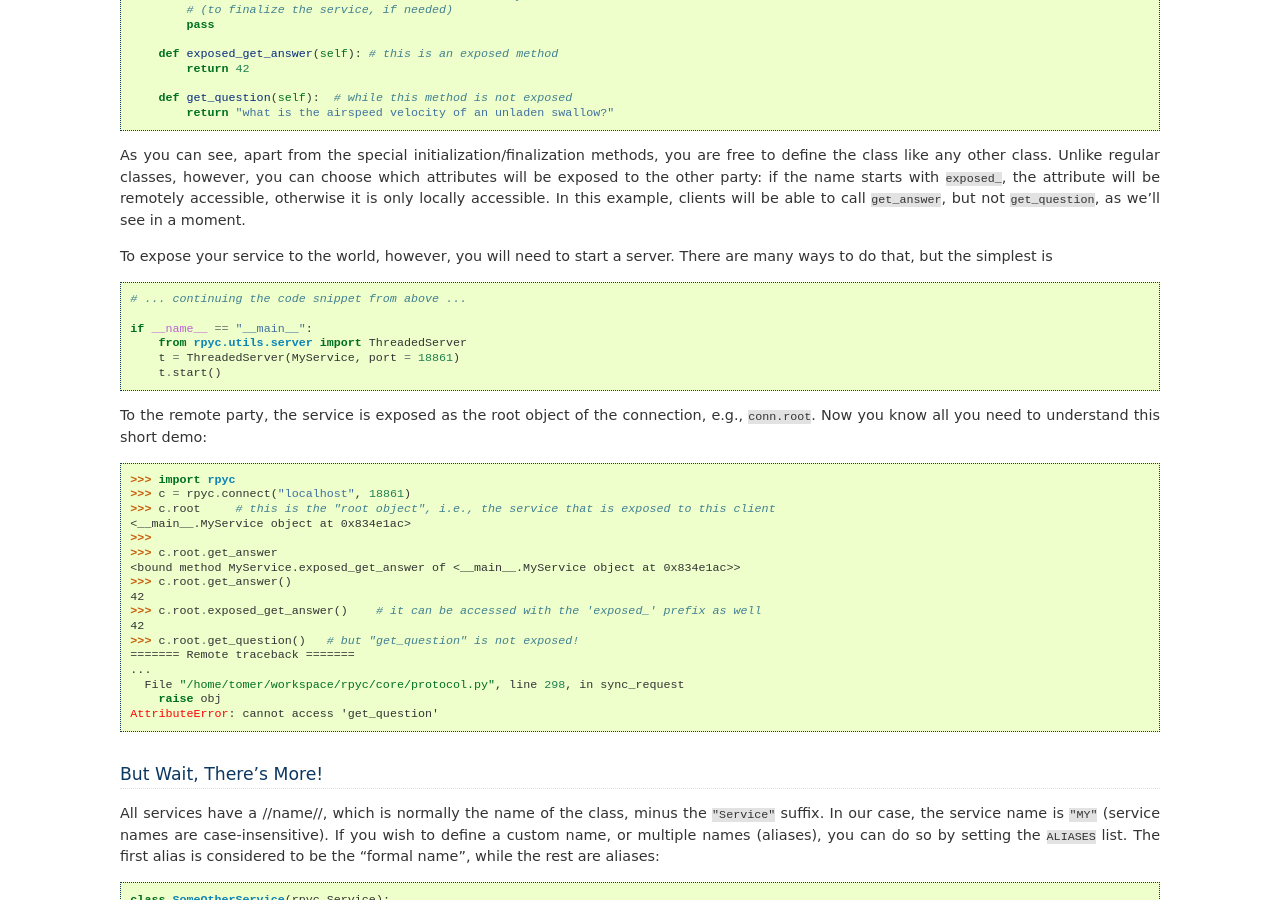
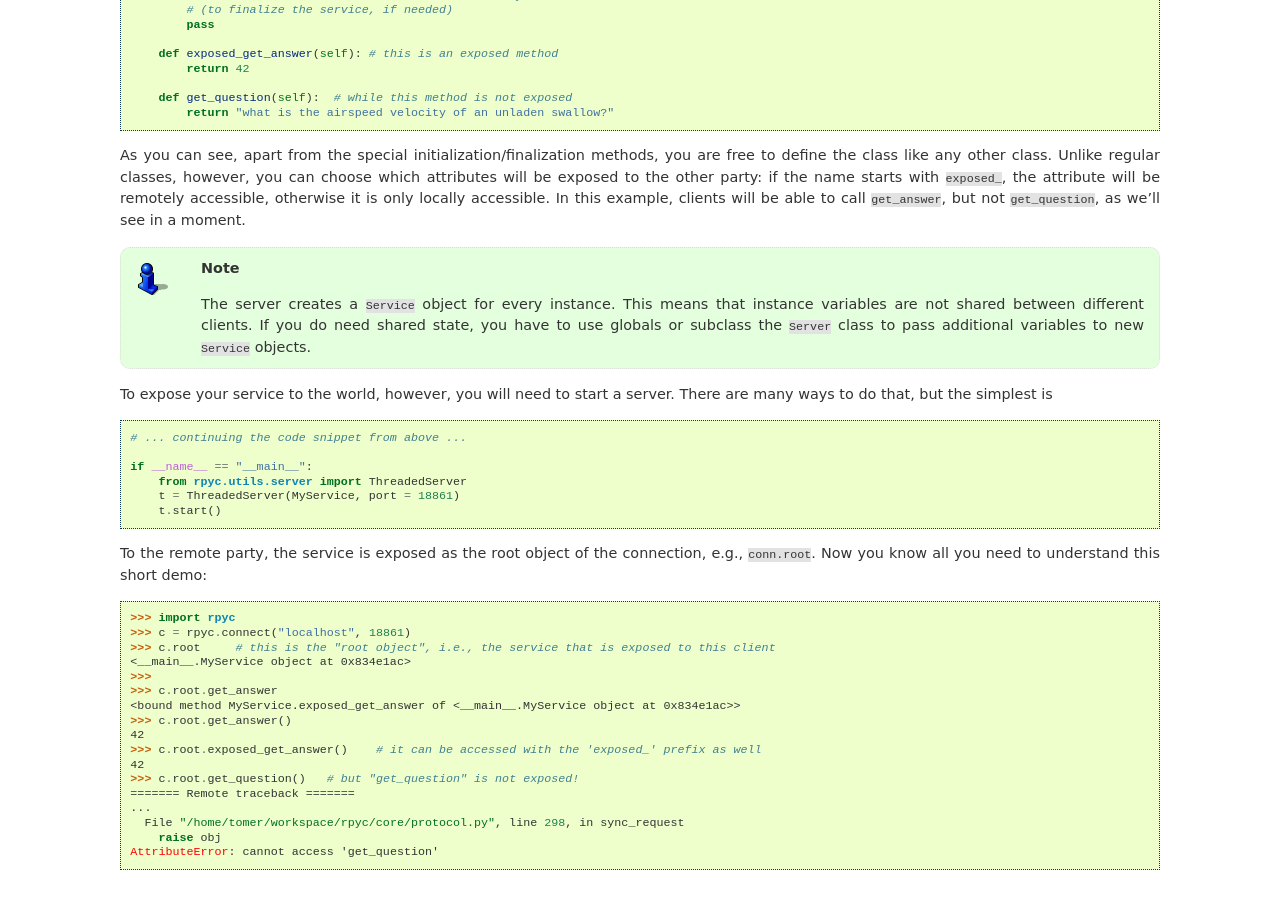
Before and after one commit to tomerfiliba-org/rpyc, a Sphinx documentation site: the page built from docs/tutorial/tut3.rst, in a window 1280 px wide and 900 px high, scrolled down 512 px. Built offline with Sphinx 7.4.7, drawn with Linux system fonts in a browser that asks for light colours.

Commit message:
Mention in tutorial that Service objects are independent
Closes #198

```diff
--- a/docs/tutorial/tut3.rst
+++ b/docs/tutorial/tut3.rst
@@ -40,6 +40,12 @@ choose which attributes will be exposed to the other party: if the name starts
 with ``exposed_``, the attribute will be remotely accessible, otherwise it is only
 locally accessible. In this example, clients will be able to call ``get_answer``,
 but not ``get_question``, as we'll see in a moment.
+
+.. note::
+    The server creates a ``Service`` object for every instance. This means
+    that instance variables are not shared between different clients. If you
+    do need shared state, you have to use globals or subclass the ``Server``
+    class to pass additional variables to new ``Service`` objects.
 
 To expose your service to the world, however, you will need to start a server. There are many
 ways to do that, but the simplest is ::
```
